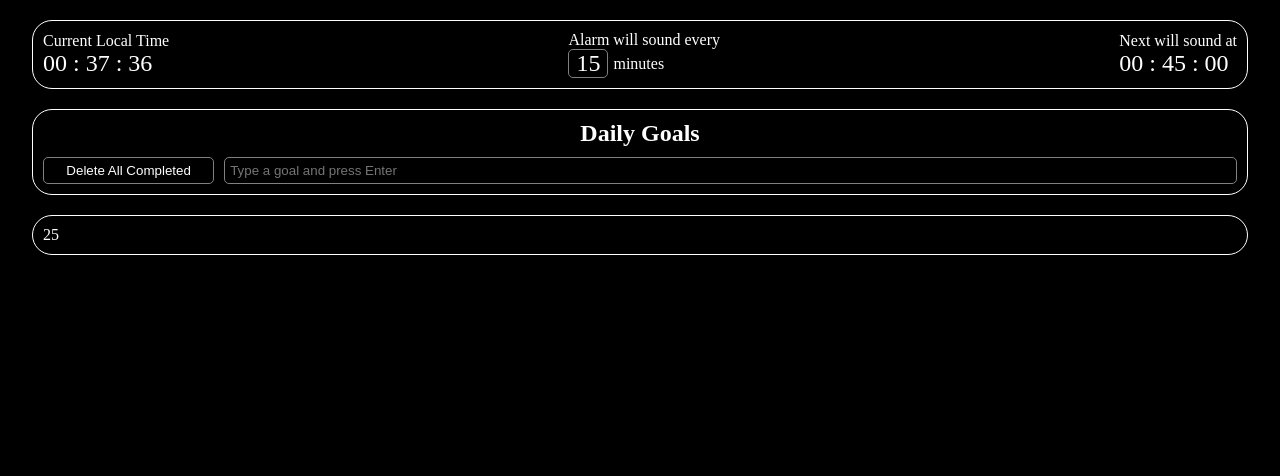
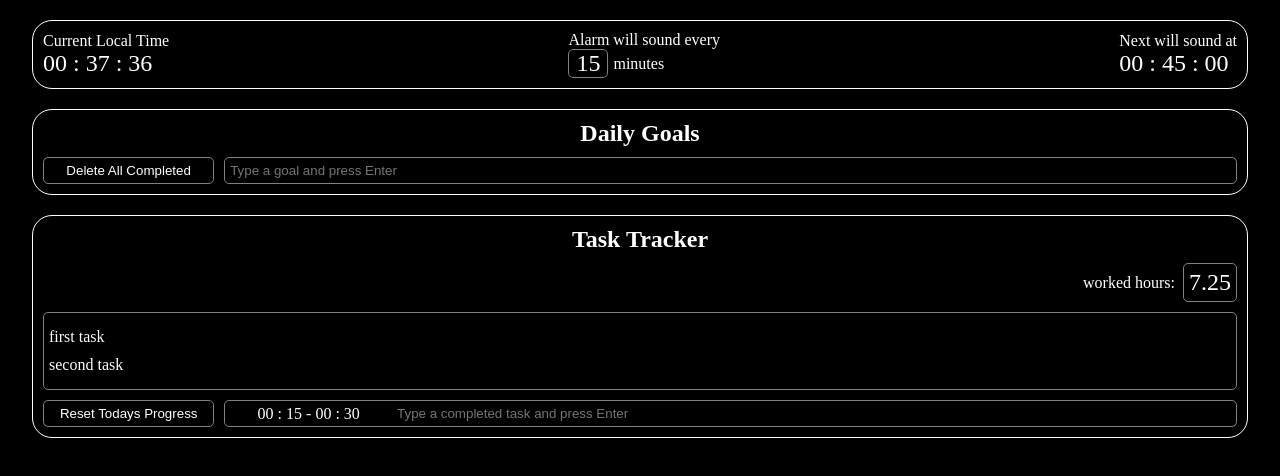
Before and after one commit to danifromecuador/plannywise_draft_5, a React (Vite) app: page / in a window 1280 px wide. Shown: the top 476 px of the page. Built offline with nearby package versions, Linux system fonts and the light colour scheme.

Commit message:
Create layout and Style, nothing functional yet

```diff
--- a/src/task/Task.css
+++ b/src/task/Task.css
@@ -1,8 +1,89 @@
-.task {
+.tasks {
+  border: 1px solid white;
   padding: 10px;
-  border: 1px solid white;
   border-radius: 20px;
-  /* display: flex;
-  justify-content: space-between;
-  align-items: center; */
+  display: flex;
+  flex-direction: column;
+  row-gap: 10px;
 }
+
+.tasks h1 {
+  font-size: 1.5rem;
+  text-align: center;
+}
+
+.worked-hours {
+  display: flex;
+  justify-content: right;
+  align-items: center;
+}
+
+.worked-hours .worked-hours-counter {
+  font-size: 1.5rem;
+  border: 1px solid gray;
+  border-radius: 5px;
+  padding: 5px;
+}
+
+
+
+.tasks ul {
+  border: 1px solid gray;
+  border-radius: 5px;
+  padding: 10px 0;
+}
+
+.tasks ul,
+.tasks li {
+  list-style-type: none;
+}
+
+.tasks li {
+  padding: 5px;
+}
+
+.tasks li:hover {
+  cursor: pointer;
+  border: 1px solid gray;
+  border-radius: 5px;
+  padding: 4px;
+}
+
+.tasks button {
+  width: 200px;
+  background-color: transparent;
+  color: white;
+  border: 1px solid gray;
+  border-radius: 5px;
+  padding: 5px;
+  cursor: pointer;
+  display: flex;
+  justify-content: center;
+}
+
+.tasks .previous-interval-and-input {
+  display: flex;
+  width: 100%;
+  border: 1px solid gray;
+  border-radius: 5px;
+}
+.tasks .previous-interval {
+  width: 200px;
+  align-content: center;
+  display: flex;
+  justify-content: center;
+  align-items: center;
+}
+
+.tasks input {
+  width: 100%;
+  padding: 5px;
+  outline: none;
+  border: none;
+  background-color: transparent;
+  color: white;
+}
+
+.tasks ul .hide {
+  display: none;
+}
--- a/src/task/Task.jsx
+++ b/src/task/Task.jsx
@@ -1,11 +1,38 @@
-import {TaskStore} from '../zustand/stores.js'
+import { alarmStore } from '../zustand/stores.js'
+import { TaskStore } from '../zustand/stores.js'
 import './Task.css'
 
 export const Task = () => {
   const taskStore = TaskStore()
+  const AlarmStore = alarmStore()
   return (
-    <div className="task">
-      {taskStore.tasks}
+    <div className="tasks">
+      <h1>Task Tracker</h1>
+      <div className="worked-hours">
+        worked hours:&nbsp;&nbsp;
+        <span className='worked-hours-counter'>
+          {taskStore.workedHours}
+        </span>
+      </div>
+      <ul className={taskStore.tasks.length === 0 ? "hide" : ""}>
+        {taskStore.tasks.map((task) => (
+          <li key={task.date} className='task'>{task.text}</li>
+        ))}
+      </ul>
+      <div className='input-and-button'>
+        <button>
+          Reset Todays Progress
+        </button>
+        <div className='previous-interval-and-input'>
+          <div className="previous-interval">
+            {AlarmStore.previousAlarmInterval.min.h} : {AlarmStore.previousAlarmInterval.min.m} - {AlarmStore.previousAlarmInterval.max.h} : {AlarmStore.previousAlarmInterval.max.m}
+          </div>
+          <input
+            type="text"
+            placeholder="Type a completed task and press Enter"
+          />
+        </div>
+      </div>
     </div>
   )
 }
--- a/src/zustand/stores.js
+++ b/src/zustand/stores.js
@@ -23,5 +23,6 @@ export const TodoStore = create((set) => ({
 }))
 
 export const TaskStore = create(()=>({
-  tasks: 25
+  tasks: [{date:123, text:"first task"}, {date:234, text:"second task"}],
+  workedHours: 7.25,
 }))
```
